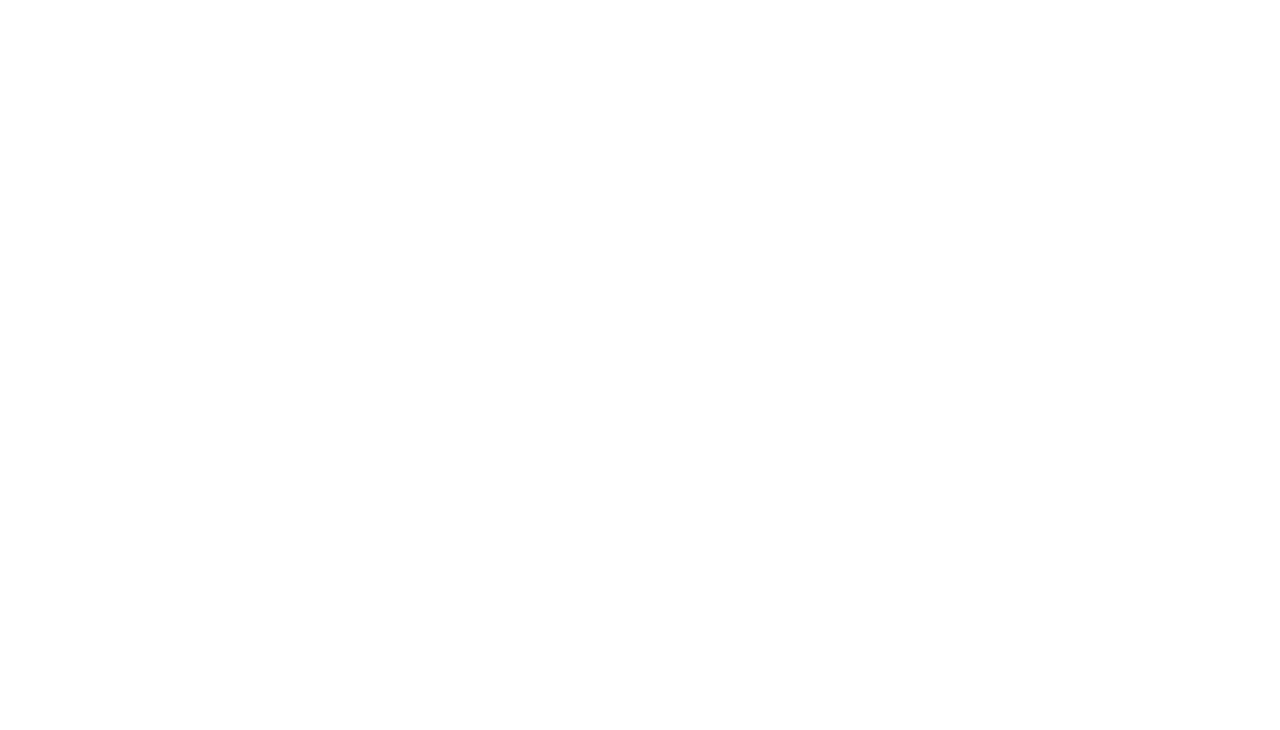
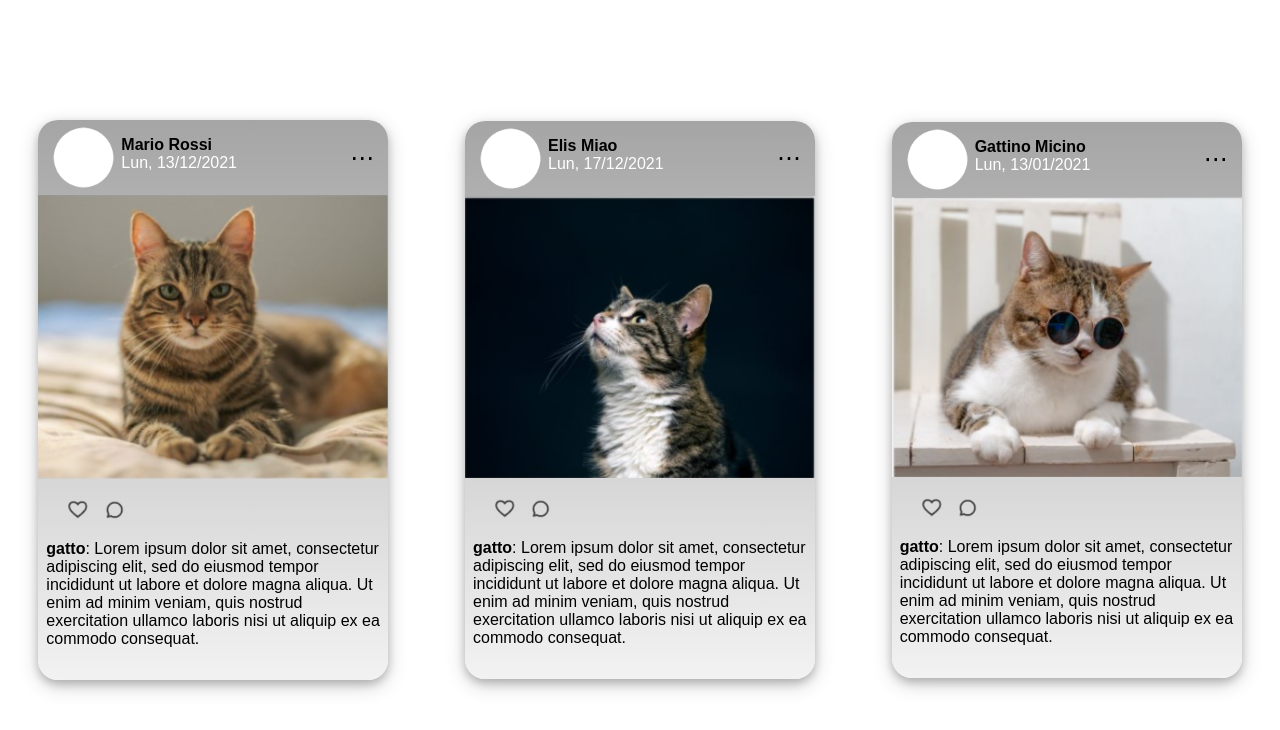
Before and after one commit to okcl/css_exercise, a plain HTML site: page Exercise-9/index.html in a window 1280 px wide. Drawn offline with Linux system fonts and the light colour scheme.

Commit message:
completed ;

```diff
--- a/Exercise-9/index.html
+++ b/Exercise-9/index.html
@@ -4,9 +4,101 @@
     <meta charset="UTF-8">
     <meta http-equiv="X-UA-Compatible" content="IE=edge">
     <meta name="viewport" content="width=device-width, initial-scale=1.0">
+    <link rel="stylesheet" href="style.css">
     <title>Document</title>
 </head>
 <body>
+    <article>
+        <header>
+            <div class="postinfo">
+                <img src="./assets/pphoto.png" style="width: 75px; height: 75px;" alt="profilephoto">
+                <div class="userinfo">
+                    <b>Mario Rossi</b>
+                    <time style="color: white;">Lun, 13/12/2021</time>
+                </div>
+            </div>
 
+            <div class="right">
+                <button class="more"></button>
+            </div>
+        </header>
+
+        <div class="img">
+            <img src="./assets/cat1.png" style="width: 100%;" alt="">
+        </div>
+
+        <footer>
+            <div class="functions">
+                <button><img src="./assets/heart.png" alt="like" style="width: 20px; height: 20px;"></button>
+                <button><img src="./assets/comment.png" alt="coment" style="width: 20px; height: 20px;"></button>
+            </div>
+
+            <p>
+                <b>gatto</b>: Lorem ipsum dolor sit amet, consectetur adipiscing elit, sed do eiusmod tempor incididunt ut labore et dolore magna aliqua. Ut enim ad minim veniam, quis nostrud exercitation ullamco laboris nisi ut aliquip ex ea commodo consequat.
+            </p>
+        </footer>
+    </article>
+
+    <article>
+        <header>
+            <div class="postinfo">
+                <img src="./assets/pphoto.png" style="width: 75px; height: 75px;" alt="profilephoto">
+                <div class="userinfo">
+                    <b>Elis Miao</b>
+                    <time style="color: white;">Lun, 17/12/2021</time>
+                </div>
+            </div>
+
+            <div class="right">
+                <button class="more"></button>
+            </div>
+        </header>
+
+        <div class="img">
+            <img src="./assets/cat2.png" style="width: 100%;" alt="">
+        </div>
+
+        <footer>
+            <div class="functions">
+                <button><img src="./assets/heart.png" alt="like" style="width: 20px; height: 20px;"></button>
+                <button><img src="./assets/comment.png" alt="coment" style="width: 20px; height: 20px;"></button>
+            </div>
+
+            <p>
+                <b>gatto</b>: Lorem ipsum dolor sit amet, consectetur adipiscing elit, sed do eiusmod tempor incididunt ut labore et dolore magna aliqua. Ut enim ad minim veniam, quis nostrud exercitation ullamco laboris nisi ut aliquip ex ea commodo consequat.
+            </p>
+        </footer>
+    </article>
+
+    <article>
+        <header>
+            <div class="postinfo">
+                <img src="./assets/pphoto.png" style="width: 75px; height: 75px;" alt="profilephoto">
+                <div class="userinfo">
+                    <b>Gattino Micino</b>
+                    <time style="color: white;">Lun, 13/01/2021</time>
+                </div>
+            </div>
+
+            <div class="right">
+                <button class="more"></button>
+            </div>
+        </header>
+
+        <div class="img">
+            <img src="./assets/cat3.png" style="width: 100%;" alt="">
+        </div>
+
+        <footer>
+            <div class="functions">
+                <button><img src="./assets/heart.png" alt="like" style="width: 20px; height: 20px;"></button>
+                <button><img src="./assets/comment.png" alt="coment" style="width: 20px; height: 20px;"></button>
+            </div>
+
+            <p>
+                <b>gatto</b>: Lorem ipsum dolor sit amet, consectetur adipiscing elit, sed do eiusmod tempor incididunt ut labore et dolore magna aliqua. Ut enim ad minim veniam, quis nostrud exercitation ullamco laboris nisi ut aliquip ex ea commodo consequat.
+            </p>
+        </footer>
+    </article>
 </body>
 </html>
--- a/Exercise-9/style.css
+++ b/Exercise-9/style.css
@@ -0,0 +1,76 @@
+*{
+    font-family: sans-serif;
+}
+
+html, body {
+    margin: 0;
+    height: 100%;
+    width: 100%;
+    display:flex;
+    align-items: center;
+    justify-content: space-between;
+}
+
+
+article{
+    margin: 1rem auto;
+    border-radius:20px;
+    width: 350px;
+    background-image: linear-gradient(#A5A5A5, #F2F2F2);
+    box-shadow: 0 4px 8px 0 rgba(0, 0, 0, 0.2), 0 6px 20px 0 rgba(0, 0, 0, 0.19);
+}
+
+button {
+    background-color: transparent;
+    border: none;
+}
+
+button:hover {
+    background-color: aliceblue;
+}
+
+.more{
+    align-self: center;
+    height: 50%;
+}
+
+.more:after {
+    content: '\22EF';
+    font-size: 1.5rem;
+}
+
+header{
+    margin: 0 0.5rem;
+    display:flex;
+    justify-content: space-between;
+}
+
+.postinfo{
+    display:flex;
+}
+
+.userinfo{
+    display:flex;
+    flex-direction: column;
+    margin: 1rem 0;
+}
+
+.right{
+    display:flex;
+}
+
+footer{
+    margin: 0 0.5rem 2rem;
+}
+
+.functions{
+    margin: 1rem;
+}
+
+@media screen and (min-width:375px) {
+    body {
+        height: calc(100vh - 4rem);
+        display: grid;
+        grid-template-columns: repeat(auto-fit, minmax(350px, 1fr));
+    }
+}
```
Also changed, not shown: Exercise-9/assets/cat1.png (added), Exercise-9/assets/cat2.png (added), Exercise-9/assets/cat3.png (added), Exercise-9/assets/comment.png (added), Exercise-9/assets/heart.png (added), Exercise-9/assets/pphoto.png (added).
